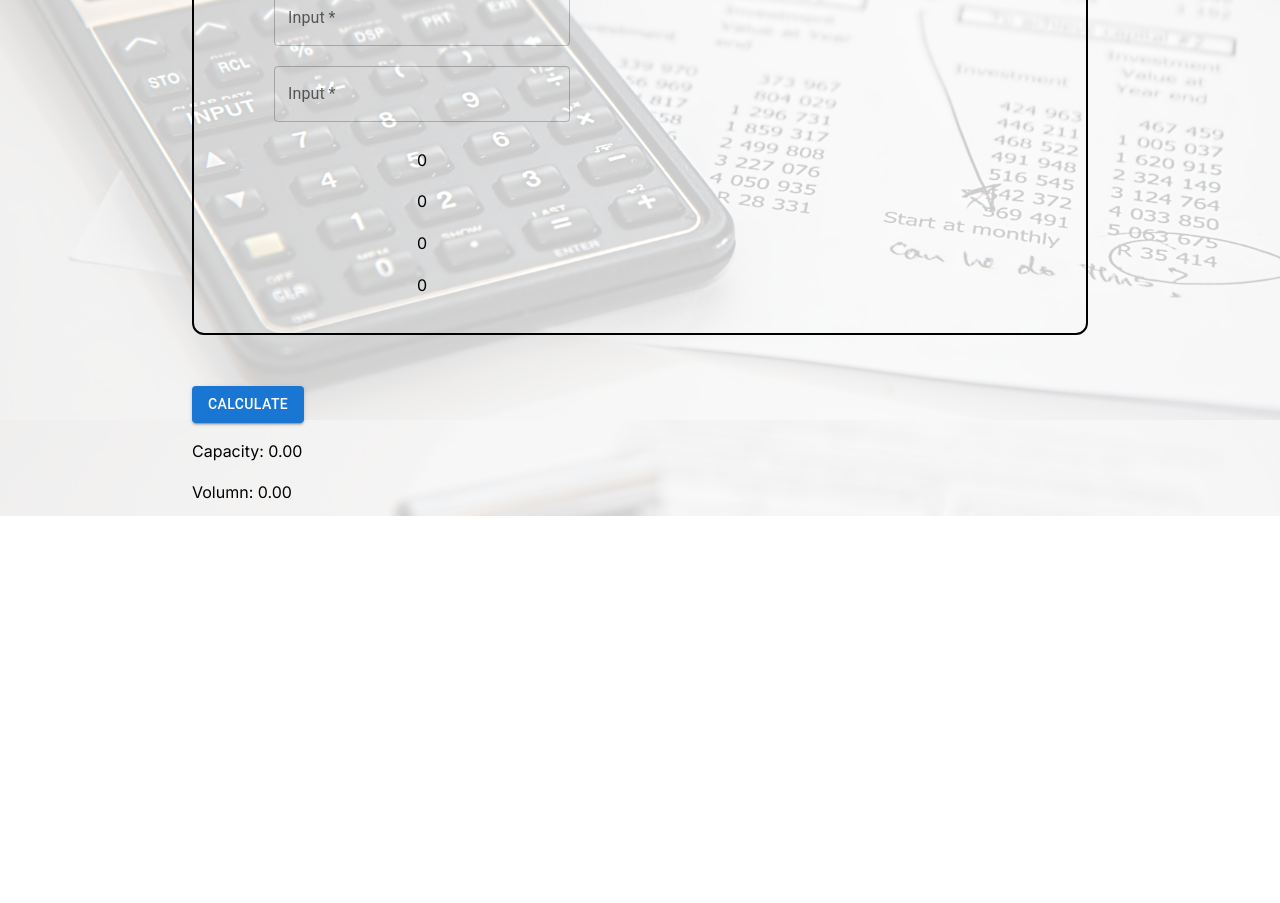
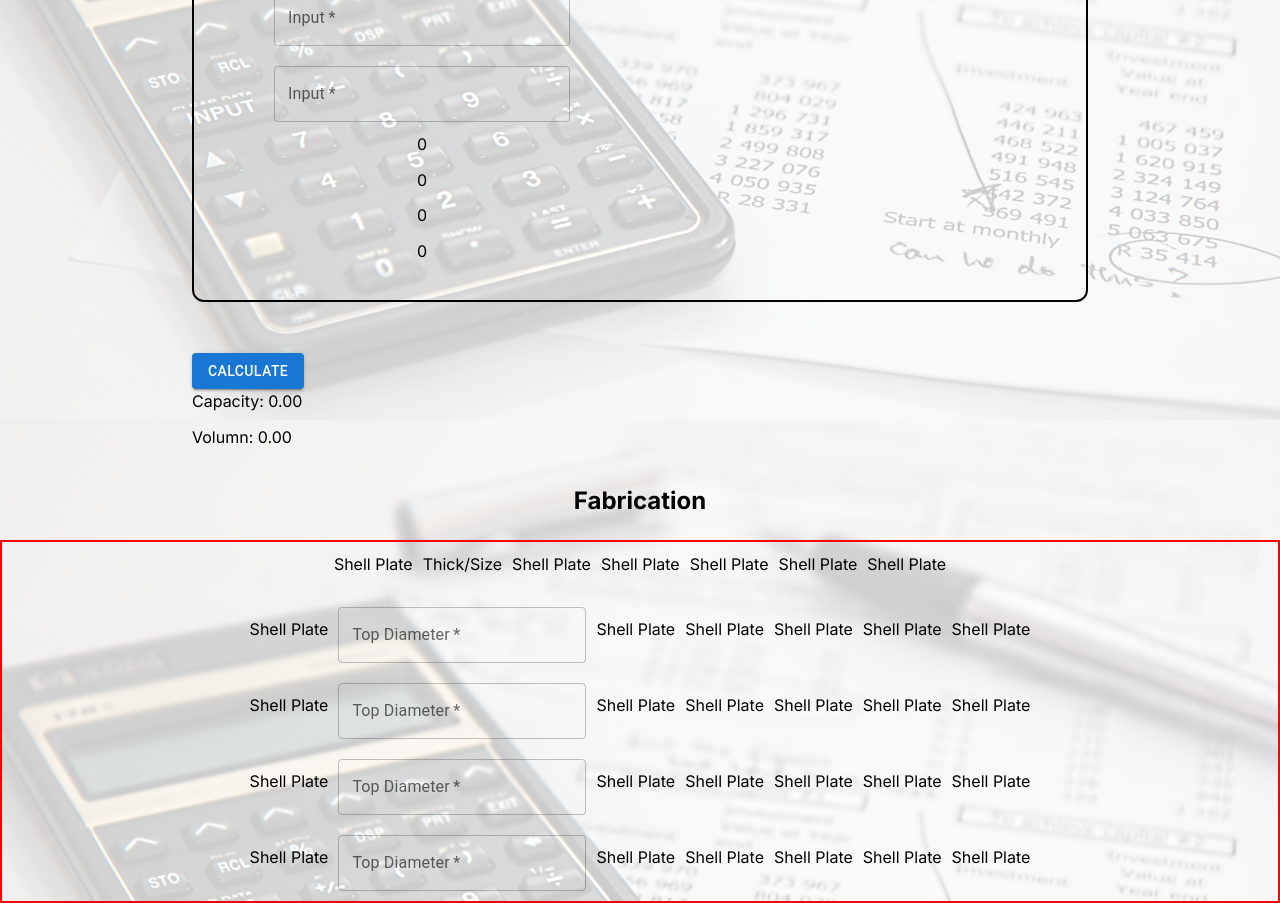
Before and after one commit to Anubhavgupta14/Ladle_Calculator, a Next.js app: page / in a window 1280 px wide. Shown: the part 1180-2083 px from the top of the page. Before the commit the page ends 1696 px from the top, so only its background shows below. Built offline with nearby package versions, Linux system fonts and the light colour scheme.

Commit message:
Fabrication Table work started

```diff
--- /dev/null
+++ b/app/components/Calculate.js
@@ -0,0 +1,164 @@
+import Box from "@mui/material/Box";
+import TextField from "@mui/material/TextField";
+import Stack from "@mui/material/Stack";
+import Button from "@mui/material/Button";
+import { useState } from "react";
+
+const cal = () => {
+  return (
+    <div>
+      <h2 className="head">Fabrication</h2>
+      <div className="main-table">
+      <div className="row">
+          <div>
+            <p>Shell Plate</p>
+          </div>
+          <div>
+          <p>Thick/Size</p>
+          </div>
+          <div>
+            <p>Shell Plate</p>
+          </div>
+          <div>
+            <p>Shell Plate</p>
+          </div>
+          <div>
+            <p>Shell Plate</p>
+          </div>
+          <div>
+            <p>Shell Plate</p>
+          </div>
+          <div>
+            <p>Shell Plate</p>
+          </div>
+        </div>
+        <div className="row">
+          <div>
+            <p>Shell Plate</p>
+          </div>
+          <div>
+          <TextField
+                required
+                className="textfield"
+                id="outlined-number"
+                label="Top Diameter"
+                variant="outlined"
+                type="number"
+                onChange={(e) => setTopdiameter(e.target.value)}
+              />
+          </div>
+          <div>
+            <p>Shell Plate</p>
+          </div>
+          <div>
+            <p>Shell Plate</p>
+          </div>
+          <div>
+            <p>Shell Plate</p>
+          </div>
+          <div>
+            <p>Shell Plate</p>
+          </div>
+          <div>
+            <p>Shell Plate</p>
+          </div>
+        </div>
+        <div className="row">
+          <div>
+            <p>Shell Plate</p>
+          </div>
+          <div>
+          <TextField
+                required
+                className="textfield"
+                id="outlined-number"
+                label="Top Diameter"
+                variant="outlined"
+                type="number"
+                onChange={(e) => setTopdiameter(e.target.value)}
+              />
+          </div>
+          <div>
+            <p>Shell Plate</p>
+          </div>
+          <div>
+            <p>Shell Plate</p>
+          </div>
+          <div>
+            <p>Shell Plate</p>
+          </div>
+          <div>
+            <p>Shell Plate</p>
+          </div>
+          <div>
+            <p>Shell Plate</p>
+          </div>
+        </div>
+        <div className="row">
+          <div>
+            <p>Shell Plate</p>
+          </div>
+          <div>
+          <TextField
+                required
+                className="textfield"
+                id="outlined-number"
+                label="Top Diameter"
+                variant="outlined"
+                type="number"
+                onChange={(e) => setTopdiameter(e.target.value)}
+              />
+          </div>
+          <div>
+            <p>Shell Plate</p>
+          </div>
+          <div>
+            <p>Shell Plate</p>
+          </div>
+          <div>
+            <p>Shell Plate</p>
+          </div>
+          <div>
+            <p>Shell Plate</p>
+          </div>
+          <div>
+            <p>Shell Plate</p>
+          </div>
+        </div>
+        <div className="row">
+          <div>
+            <p>Shell Plate</p>
+          </div>
+          <div>
+          <TextField
+                required
+                className="textfield"
+                id="outlined-number"
+                label="Top Diameter"
+                variant="outlined"
+                type="number"
+                onChange={(e) => setTopdiameter(e.target.value)}
+              />
+          </div>
+          <div>
+            <p>Shell Plate</p>
+          </div>
+          <div>
+            <p>Shell Plate</p>
+          </div>
+          <div>
+            <p>Shell Plate</p>
+          </div>
+          <div>
+            <p>Shell Plate</p>
+          </div>
+          <div>
+            <p>Shell Plate</p>
+          </div>
+        </div>
+      </div>
+    </div>
+  );
+};
+
+export default cal;
--- a/app/components/Ladlecalculator.js
+++ b/app/components/Ladlecalculator.js
@@ -74,7 +74,7 @@ const Ladlecalculator = () => {
   };
 
   return (
-    <body>
+    <div className="body">
       <Box component="form">
         <h1 className="head">
           Ladle Capacity & Ladle Fabrication Weight Calculator
@@ -309,7 +309,7 @@ const Ladlecalculator = () => {
           </p>
         </div>
       </Box>
-    </body>
+    </div>
   );
 };
 
--- a/app/globals.css
+++ b/app/globals.css
@@ -1,20 +1,26 @@
 /* styles/styles.css */
 
 /* Add global styles if needed */
+*{
+  margin: 0;
+  padding: 0;
+}
+
 body {
-  background: url(./assets/wallpaperflare.com_wallpaper\ \(1\).jpg) no-repeat fixed;
+  /* margin: -21px -10px 0px -10px; */
+  background: url(./assets/wallpaperflare.com_wallpaper\ \(1\).jpg) center center/cover no-repeat fixed;
   background-size: cover;
   background-color: rgba(255, 255, 255, 0.8);
   background-blend-mode: overlay;
-  margin: 0;
-  padding: 0;
-  font-family: Arial, sans-serif;
+  /* font-family: Arial, sans-serif; */
 }
+
 p {
   font-size: 16px;
   line-height: 1.6;
   margin-bottom: 10px;
 }
+
 .button {
   margin-top: 20px;
   padding: 10px 20px;
@@ -25,6 +31,7 @@ p {
   border-radius: 5px;
   cursor: pointer;
   transition: background-color 0.3s ease;
+  margin-bottom: 10px;
 }
 
 .button:hover {
@@ -34,6 +41,7 @@ p {
 /* Example styles for the Ladlecalculator component */
 .head {
   text-align: center;
+  padding: 25px;
 }
 
 .content {
@@ -89,3 +97,32 @@ p {
   }
 
 }
+
+
+/* Calculate Fabrication section */
+.main-table{
+  border: 2px solid red;
+  display: flex;
+  flex-direction: column;
+}
+.column{
+  margin: 0 auto;
+}
+.head-column{
+  font-size: 15px;
+}
+
+.cell{
+  margin-block: 4px;
+}
+.cell_para{
+  margin-block: 10px;
+}
+.cell_para p{
+  font-size: 25px;
+}
+.row{
+  display: flex;
+  justify-content: center;
+  align-items: center;
+}
--- a/app/page.js
+++ b/app/page.js
@@ -3,6 +3,7 @@ import * as React from "react";
 import Ladlecalculator from "./components/Ladlecalculator";
 import Box from "@mui/material/Box";
 import Header from "./components/Header";
+import Calculate from "./components/Calculate";
 import TextField from "@mui/material/TextField";
 import Stack from "@mui/material/Stack";
 import Button from "@mui/material/Button";
@@ -11,10 +12,9 @@ import { useState } from "react";
 export default function BasicTextFields() {
 
   return (
-    <body>
+    <div >
       <Ladlecalculator/>
-
-
-    </body>
+      <Calculate/>
+    </div>
   );
 }
```
